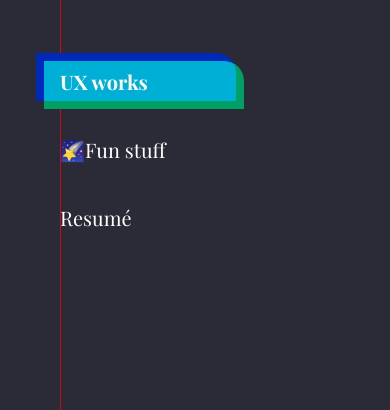
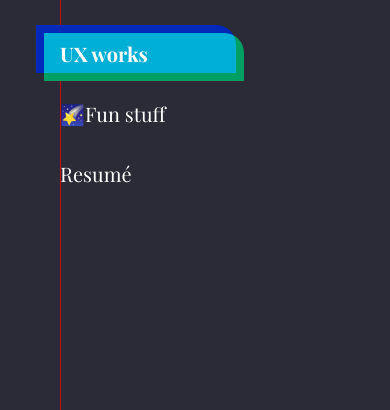
Before and after one commit to menghuiliux/uxworks, a plain HTML site: page index.html in a window 390 px wide. Shown: the part 434-844 px from the top of the page. Drawn offline with nearby package versions, Linux system fonts and the light colour scheme; a web font is replaced by a local one.

Commit message:
better fit small screen

```diff
--- a/styles.css
+++ b/styles.css
@@ -126,12 +126,12 @@ body {
 .main-menu {
     position: relative;
     left: 40px;
-    margin: 40px 0 40px 0;
+    margin: 12px 0 12px 0;
     z-index: 4;
     display: flex;
     flex-direction: column;
     justify-content: space-between;
-    gap: 20px;
+    gap: 12px;
 }
 
 .contact-info {
```
